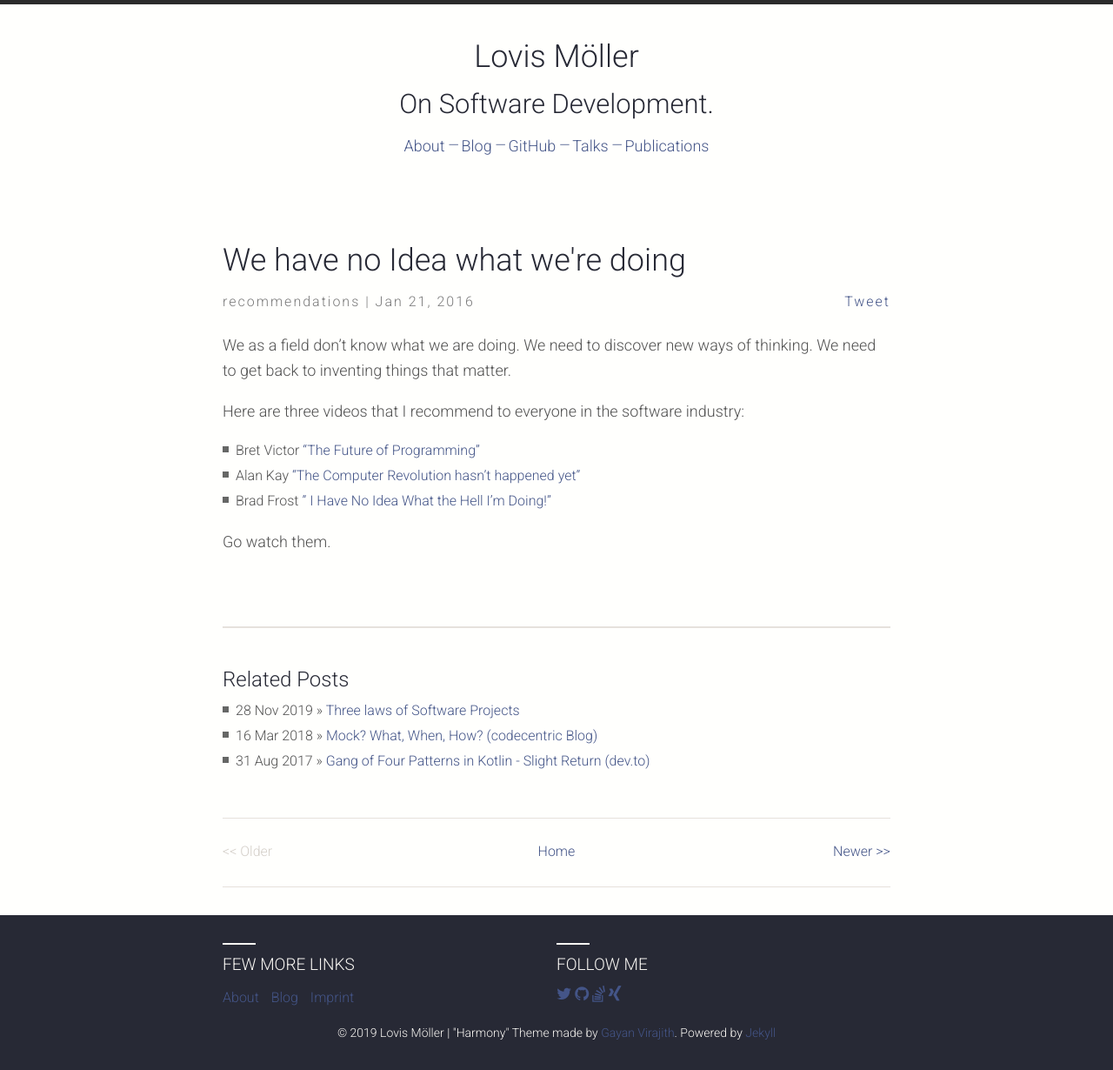
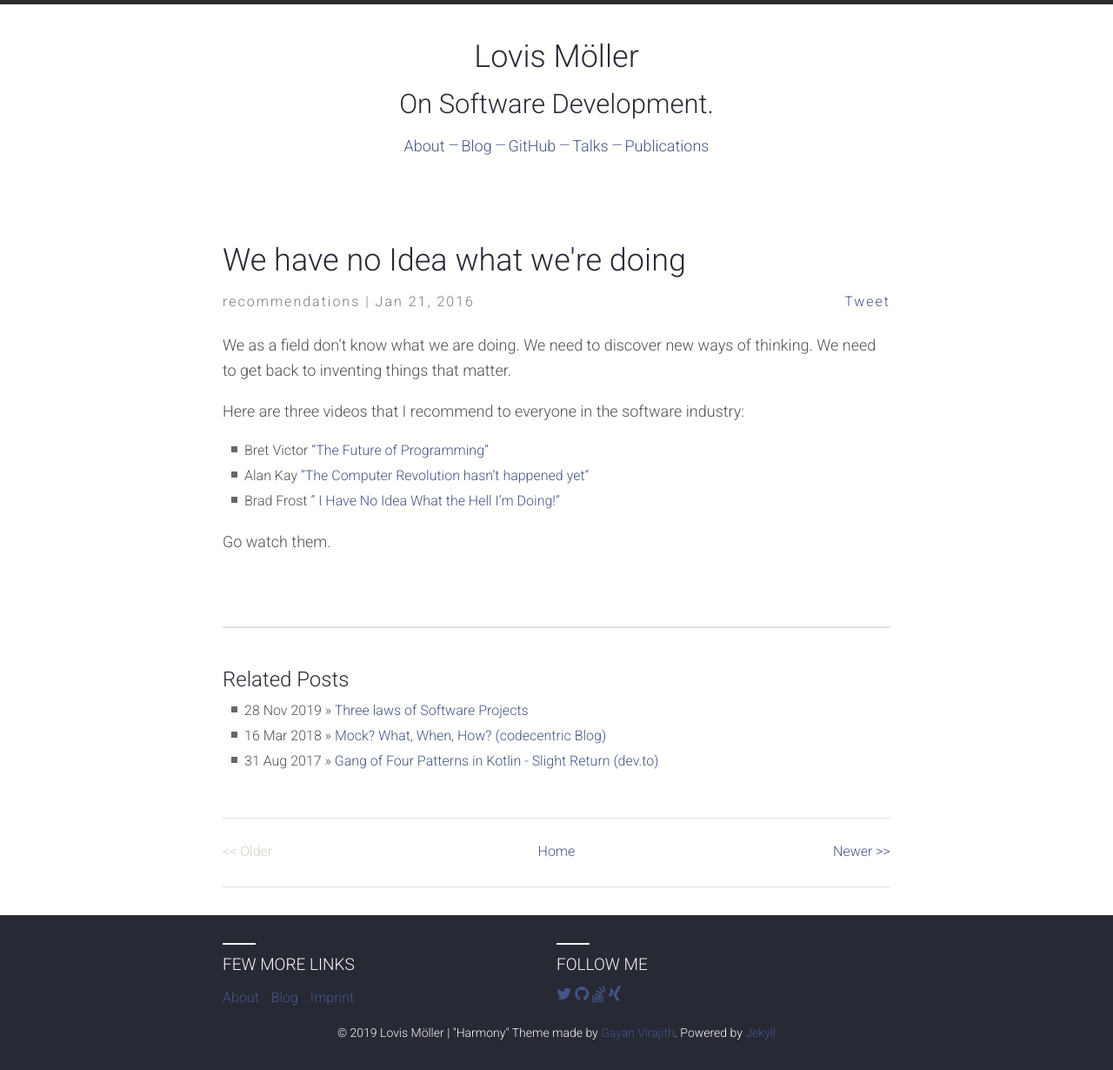
Before and after one commit to lmller/lmller.github.io, a Jekyll site: the page built from _posts/2016-01-21-dont-know-how.markdown, in a window 1280 px wide. Shown: the whole page at 87% size. Built offline with Jekyll 4.4.1, drawn with Linux system fonts in a browser that asks for light colours; nearby versions of some CDN libraries; comment, search, counter and statistics services are not loaded.

Commit message:
Update main.scss

```diff
--- a/assets/css/main.scss
+++ b/assets/css/main.scss
@@ -387,9 +387,9 @@
       line-height: 1.6;
       background: url(./images/bullet.svg);
       background-repeat: no-repeat;
-      background-position: 0 6px;
+      background-position: 0 0.5em;
       padding: 0 0 5px 15px;
-      margin-left: 0;
+      margin-left: 10px;
     }
     @include MQ(M){
       li {
```
